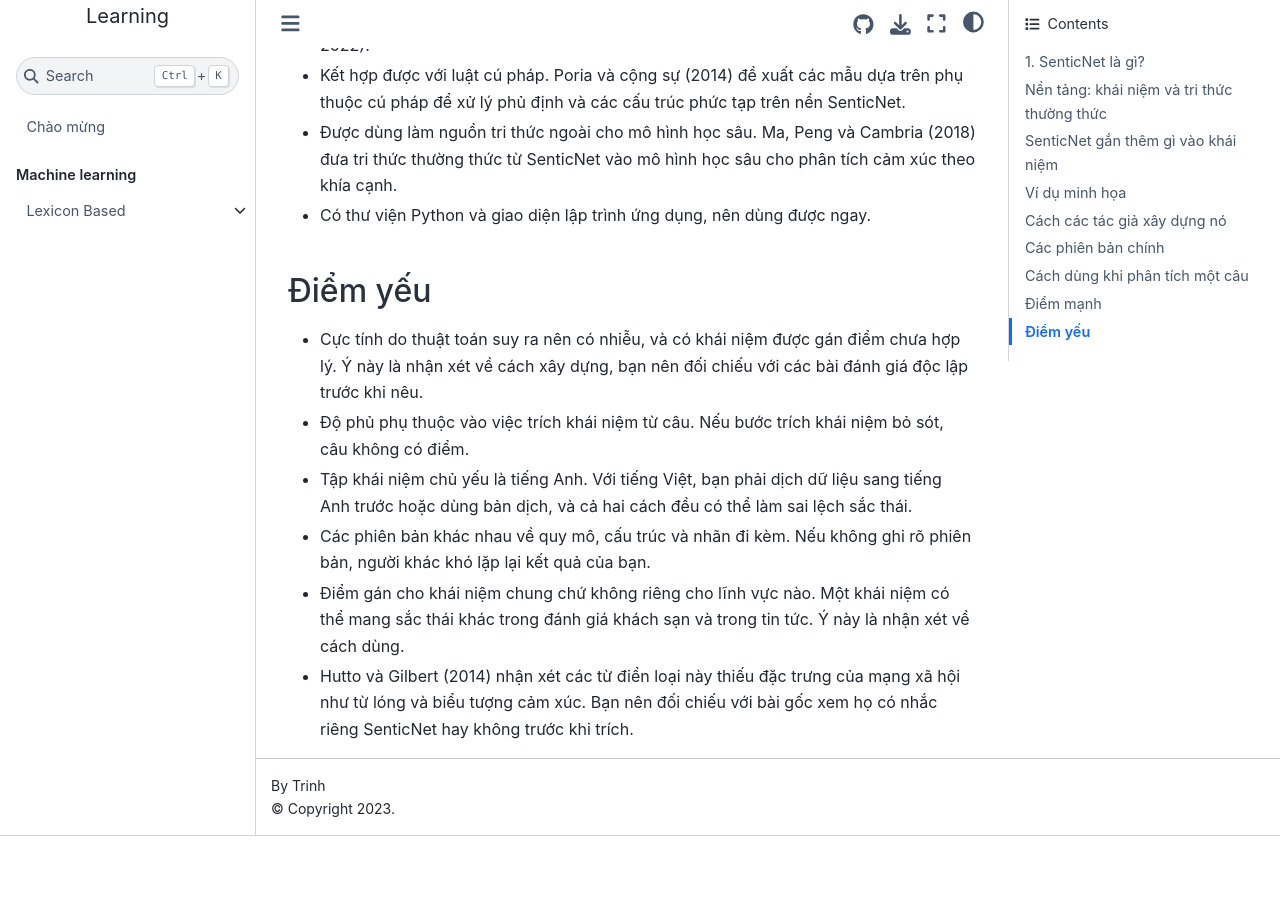
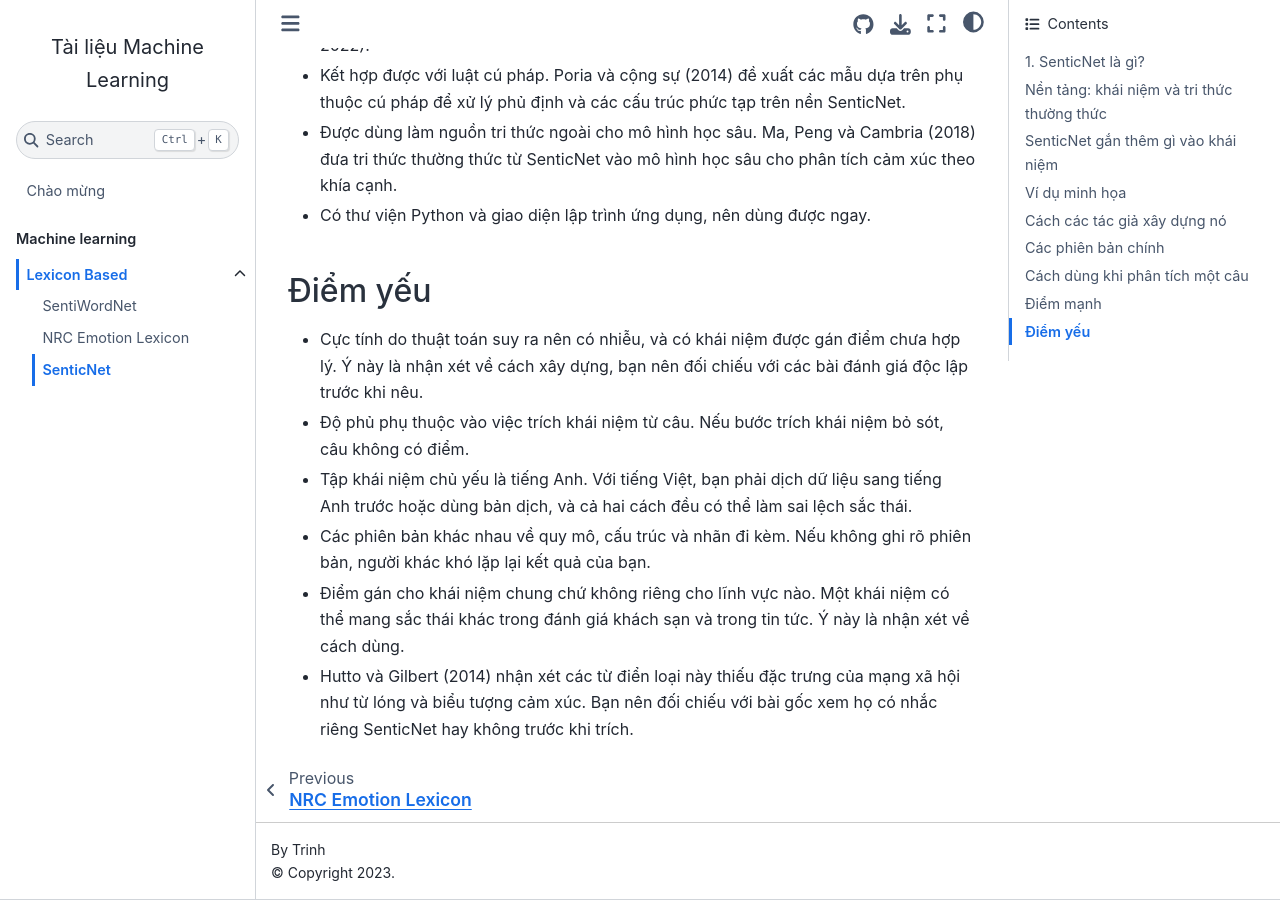
Before and after one commit to uynchin/tai-lieu-machine-learning, a Jupyter Book: the page built from chuong1/senticnet.md, in a window 1280 px wide and 900 px high, scrolled down 4155 px. Built offline with Jupyter Book 1.0.4 settings and Sphinx 7.4.7 and the Sphinx Book theme 1.1.4, drawn with Linux system fonts in a browser that asks for light colours; before the commit the page ends 4991 px from its top, so only the background shows below that.

Commit message:
Update _toc.yml

```diff
--- a/_toc.yml
+++ b/_toc.yml
@@ -7,3 +7,4 @@ parts:
         sections:
           - file: chuong1/bai1
           - file: chuong1/nrc-emolex
+          - file: chuong1/senticnet
```
